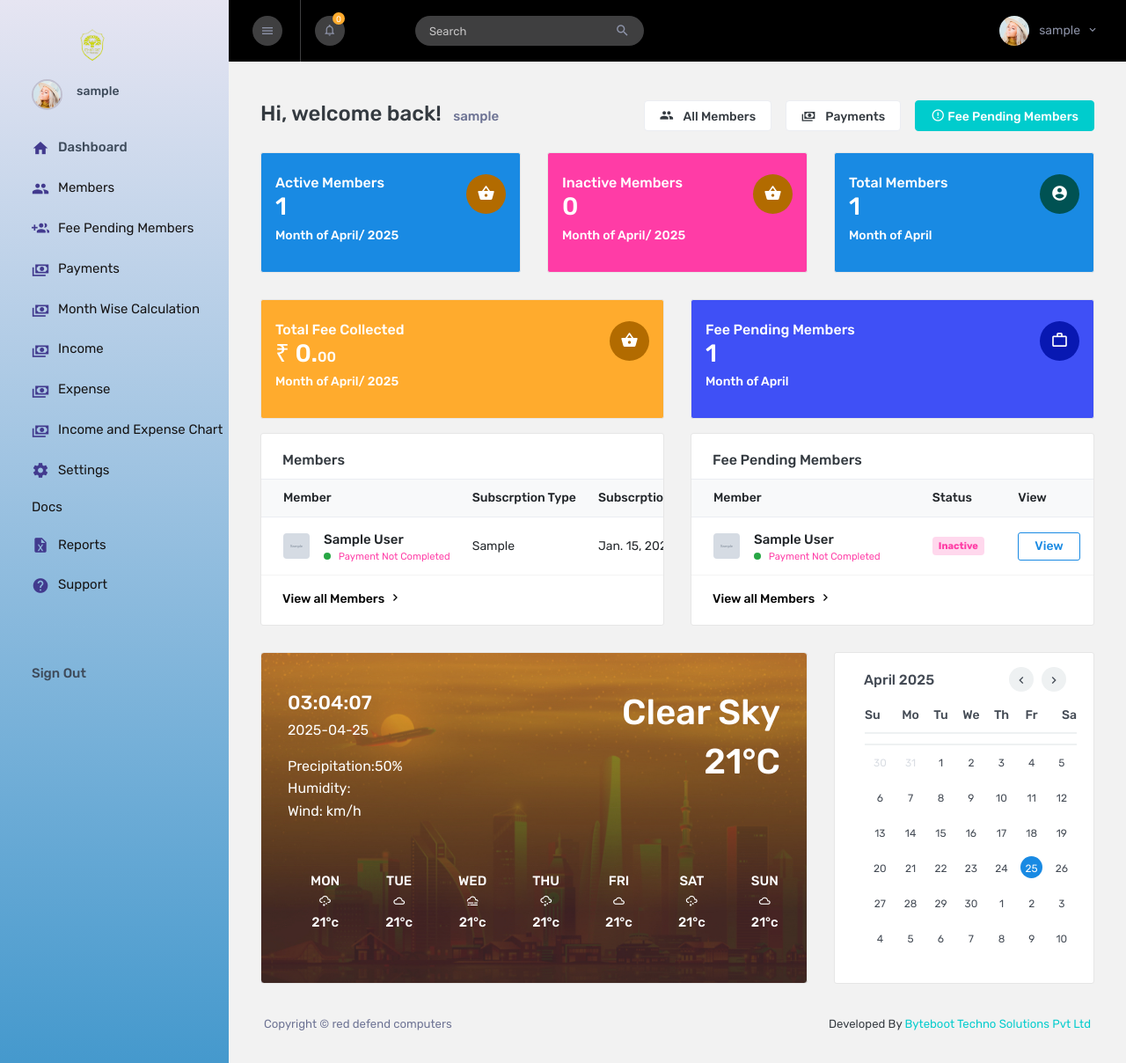
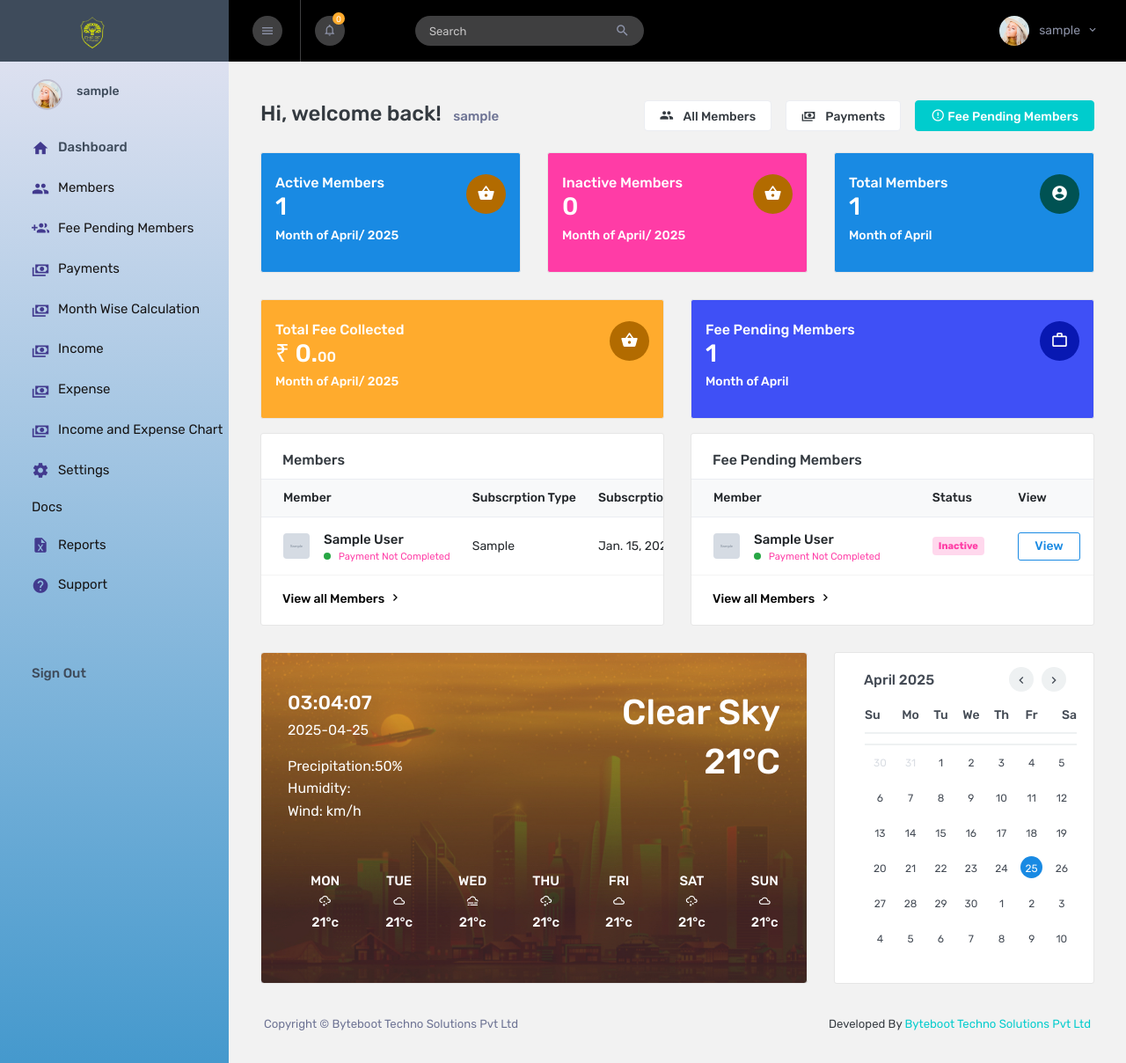
Before and after one commit to pramodthundathil/gym_bot_empr, a Django app: page /Home in a window 1280 px wide. Shown: the whole page at 88% size. Run offline with Django 3.2, Linux system fonts and the light colour scheme; a user stored in the database is signed in; tables that the repository leaves empty hold one stand-in row (values such as "Sample post"); grey boxes marked "Sample" are stand-in pictures; a database or web service that is not in the repository returns one stand-in record (values such as "Sample title"); data that the repository does not hold is empty; some libraries are stand-ins or nearby versions.

Commit message:
logo edit

```diff
--- a/templates/index.html
+++ b/templates/index.html
@@ -35,16 +35,16 @@
 <body>
   <div class="container-scroller">
     <nav class="sidebar sidebar-offcanvas" id="sidebar">
-      <div class="text-center sidebar-brand-wrapper d-flex align-items-center">
+      <div class="text-center sidebar-brand-wrapper d-flex align-items-center bg-dark">
         <a class="sidebar-brand brand-logo" href="{%url 'Home' %}"><img
-            src="{%static 'assets/images/Logo_Reveal_Slides.png' %}" alt="logo" style="object-fit: contain;" /></a>
+            src="{%static 'assets/images/Logo_Reveal_Slides.png' %}" alt="logo" style="object-fit: contain; margin-top: -30px;" /></a>
         <a class="sidebar-brand brand-logo-mini pl-4 pt-3" href="{%url 'Home' %}"><img
             src="{%static 'assets/images/Logo_Reveal_Slides.png' %}" alt="logo" /></a>
       </div>
       <ul class="nav">
         <li class="nav-item nav-profile">
           <a href="#" class="nav-link">
-            <div class="nav-profile-image">
+            <div class="nav-profile-image" >
               <img src="{%static 'assets/images/faces/face1.jpg' %}" alt="profile" />
               <span class="login-status online"></span>
               <!--change to offline or busy as needed-->
@@ -628,10 +628,9 @@
 
         <footer class="footer">
           <div class="d-sm-flex justify-content-center justify-content-sm-between">
-            <span class="text-muted d-block text-center text-sm-left d-sm-inline-block">Copyright © red defend
-              computers</span>
+            <span class="text-muted d-block text-center text-sm-left d-sm-inline-block">Copyright © Byteboot Techno Solutions Pvt Ltd</span>
             <span class="float-none float-sm-right d-block mt-1 mt-sm-0 text-center"> Developed By <a
-                href="https://reddefend.ae/" target="_blank">Byteboot Techno Solutions Pvt Ltd</a></span>
+                href="https://www.byteboot.in/" target="_blank">Byteboot Techno Solutions Pvt Ltd</a></span>
           </div>
         </footer>
       </div>
@@ -664,9 +663,9 @@
     <!-- page-body-wrapper ends -->
   </div>
   <script>
-    const apiUrl = 'https://api.openweathermap.org/data/2.5/weather?q=dubai&units=metric&appid=076465d2e663be277c6d13a3991ca3b6';
+    const apiUrl = 'https://api.openweathermap.org/data/2.5/weather?q=kochi&units=metric&appid=076465d2e663be277c6d13a3991ca3b6';
     const currentDate = new Date();
-    const apiWeeKurl = "https://api.openweathermap.org/data/2.5/forecast?q=dubai&units=metric&appid=076465d2e663be277c6d13a3991ca3b6"
+    const apiWeeKurl = "https://api.openweathermap.org/data/2.5/forecast?q=kochi&units=metric&appid=076465d2e663be277c6d13a3991ca3b6"
     // Get the current date and time components
     const year = currentDate.getFullYear();
     const month = currentDate.getMonth() + 1; // Months are zero-based, so add 1
```
